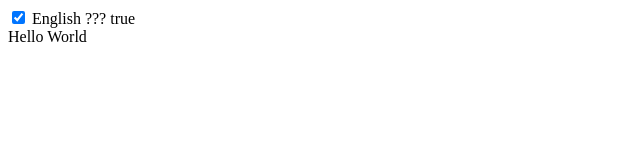
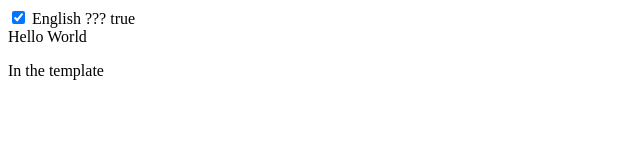
Before and after one commit to gabrielmustiere/monster-battle, a Vue app: page / in a window 1280 px wide. Shown: the top 160 px of the page, without its empty margins (0-640 px from the left). Built offline with nearby package versions, Linux system fonts and the light colour scheme.

Commit message:
use template for v-if

```diff
--- a/src/App.vue
+++ b/src/App.vue
@@ -4,6 +4,11 @@
         English ??? {{ checked }}
         <div v-if="checked">Hello World</div>
         <div v-else>Bonjour le monde</div>
+
+        <template v-if="checked">
+            <p>In the template</p>
+        </template>
+
     </div>
 </template>
 
```
